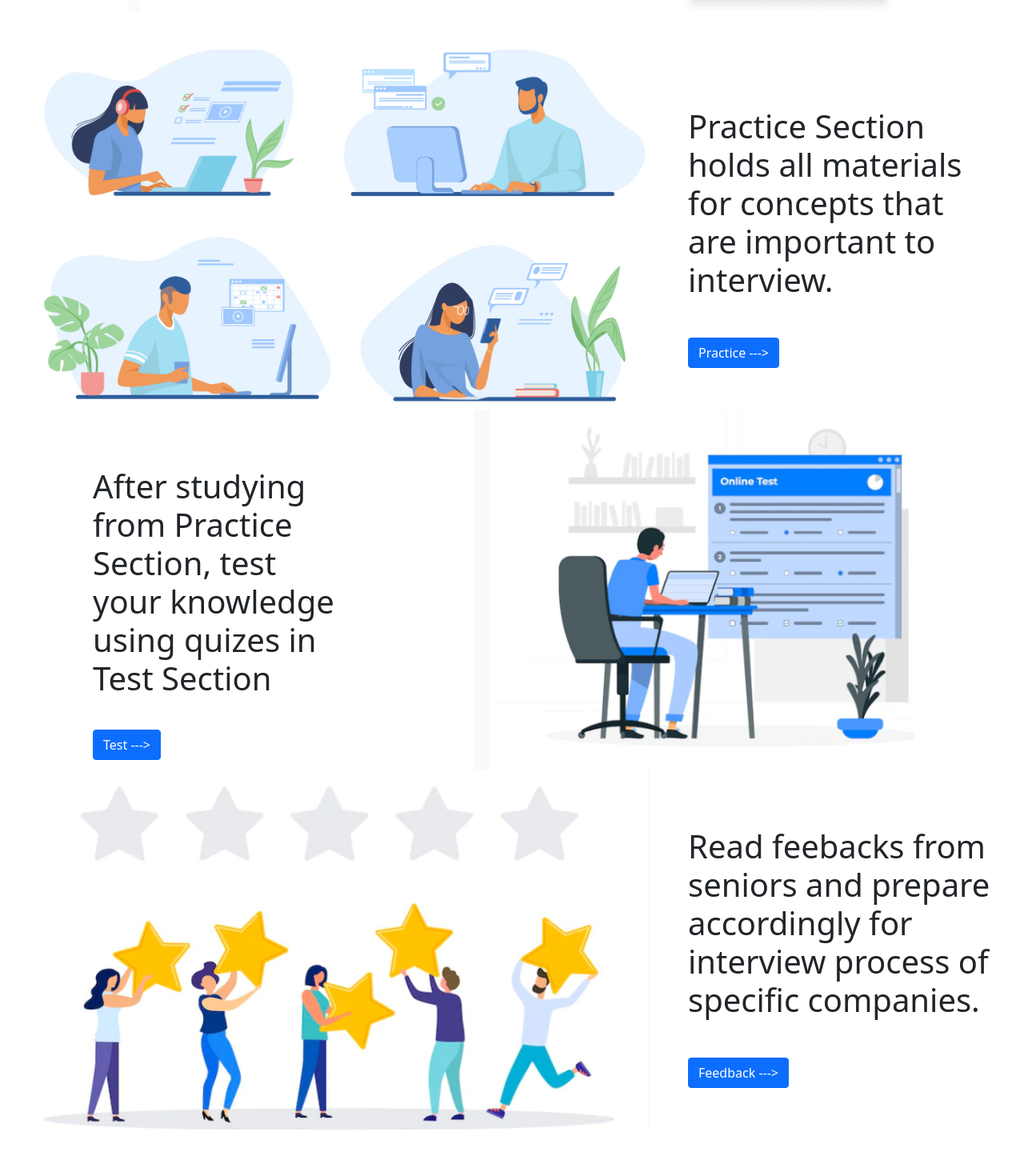
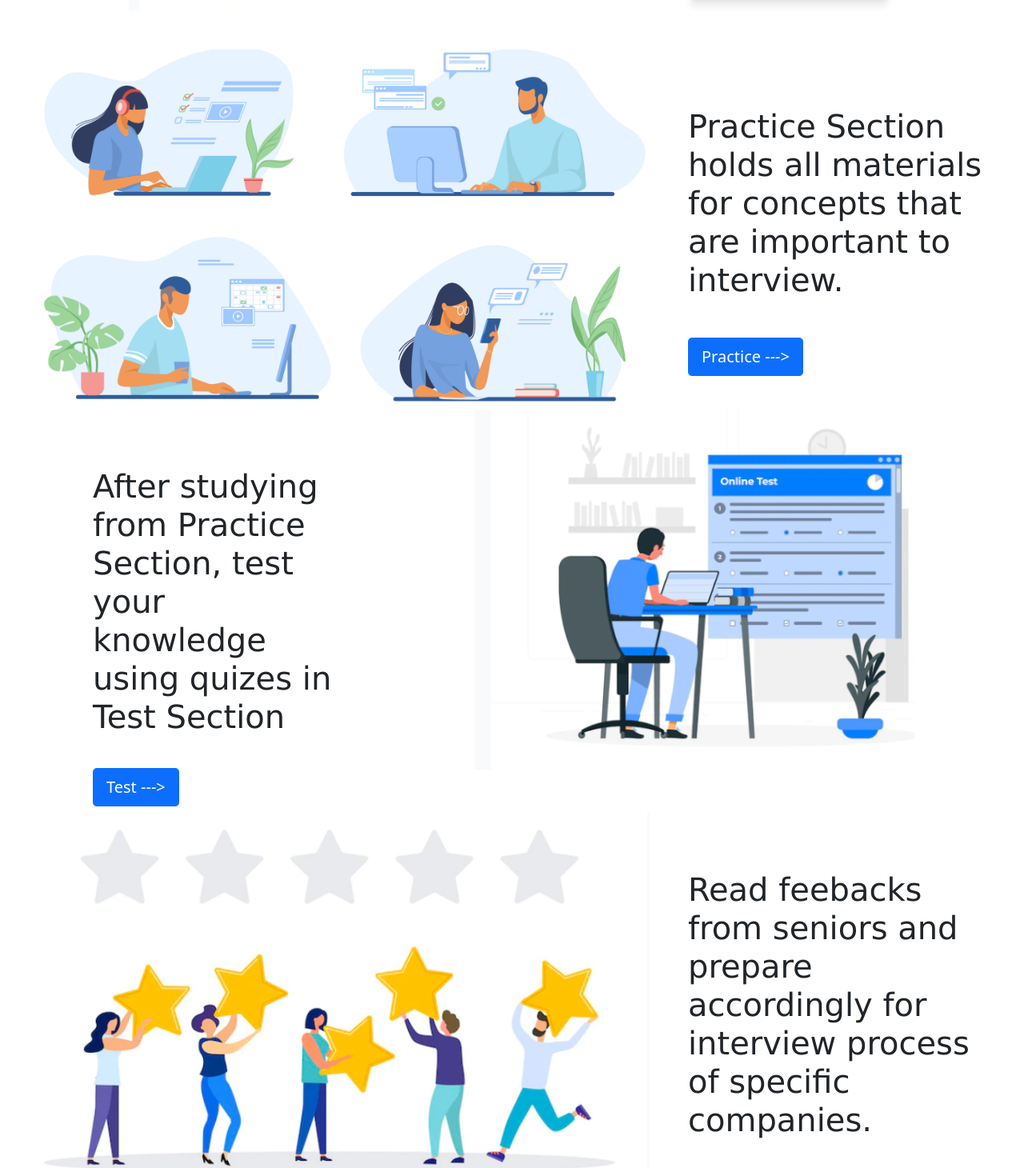
Before and after one commit to amrithesh-rao/PlacementPursuit, a React (Create React App) app: page /home in a window 1280 px wide. Shown: the part 705-2165 px from the top of the page at 80% size. Built offline with nearby package versions, Linux system fonts and the light colour scheme; no server answers; sample sign-in values are in the browser's storage.

Commit message:
one email one feedback

```diff
--- a/src/App.css
+++ b/src/App.css
@@ -1,3 +1,4 @@
+@import url('https://fonts.googleapis.com/css2?family=Ubuntu+Mono&display=swap');
 body {
     margin: 0px;
     overflow-x: hidden;
@@ -38,7 +39,9 @@ hr.style-eight:after {
     padding: 0 0.25em;
     background: white;
 }
-
+.desc{
+   font-family:  Verdana, Geneva, Tahoma, sans-serif;
+}
 .forgot-pass {
     text-align: end;
     margin-right: 6rem !important;
--- a/src/components/AddFeedback.js
+++ b/src/components/AddFeedback.js
@@ -47,7 +47,7 @@ export default function AddFeedback() {
     e.preventDefault();
     const collRef1 = collection(db, "feedbackdb");
     const docSnap = await getDocs(
-      query(collRef1, where("name", "==", user?.displayName))
+      query(collRef1, where("email", "==", user?.email))
     );
         if(docSnap.docs.length!==0){
             console.log(docSnap.docs)
@@ -62,6 +62,7 @@ export default function AddFeedback() {
       experience: formExperience.value,
       role: formRole.value,
       name: user.displayName,
+      email:user.email
     };
     await addDoc(collRef, payload);
     handleShow2();
--- a/src/components/Home.js
+++ b/src/components/Home.js
@@ -31,7 +31,7 @@ const Home = () => {
       handleShow();
 
     }
-  }, [user?.displayName]);
+  }, []);
 
 
 
@@ -126,13 +126,13 @@ const Home = () => {
           </div>
           <div className="col">
             <div>
-              <p className="h1 p-4 mt-5">
+              <p className="h1 p-4 mt-5 desc">
                 Practice Section holds all materials for concepts that are
                 important to interview.
               </p>
             </div>
             <div className="p-2 m-3" onClick={() => navigate("/practice")}>
-              <Button>Practice ---{">"}</Button>
+              <Button size="lg">Practice ---{">"}</Button>
             </div>
           </div>
         </div>
@@ -142,13 +142,13 @@ const Home = () => {
         <div className="row">
           <div className="col">
             <div>
-              <p className="h1 p-4 mt-5 ml-7">
+              <p className="h1 p-4 mt-5 ml-7 desc">
                 After studying from Practice Section, test your knowledge using
                 quizes in Test Section
               </p>
             </div>
             <div className="p-2 ml-10" onClick={() => navigate("/test")}>
-              <Button>Test ---{">"}</Button>
+              <Button size="lg">Test ---{">"}</Button>
             </div>
           </div>
           <div className="col">
@@ -169,13 +169,13 @@ const Home = () => {
           </div>
           <div className="col">
             <div>
-              <p className="h1 p-4 mt-5">
+              <p className="h1 p-4 mt-5 desc">
                 Read feebacks from seniors and prepare accordingly for interview
                 process of specific companies.
               </p>
             </div>
             <div className="p-2 m-3">
-              <Button onClick={() => navigate("/feedback")}>
+              <Button size="lg" onClick={() => navigate("/feedback")}>
                 Feedback ---{">"}
               </Button>
             </div>
```
